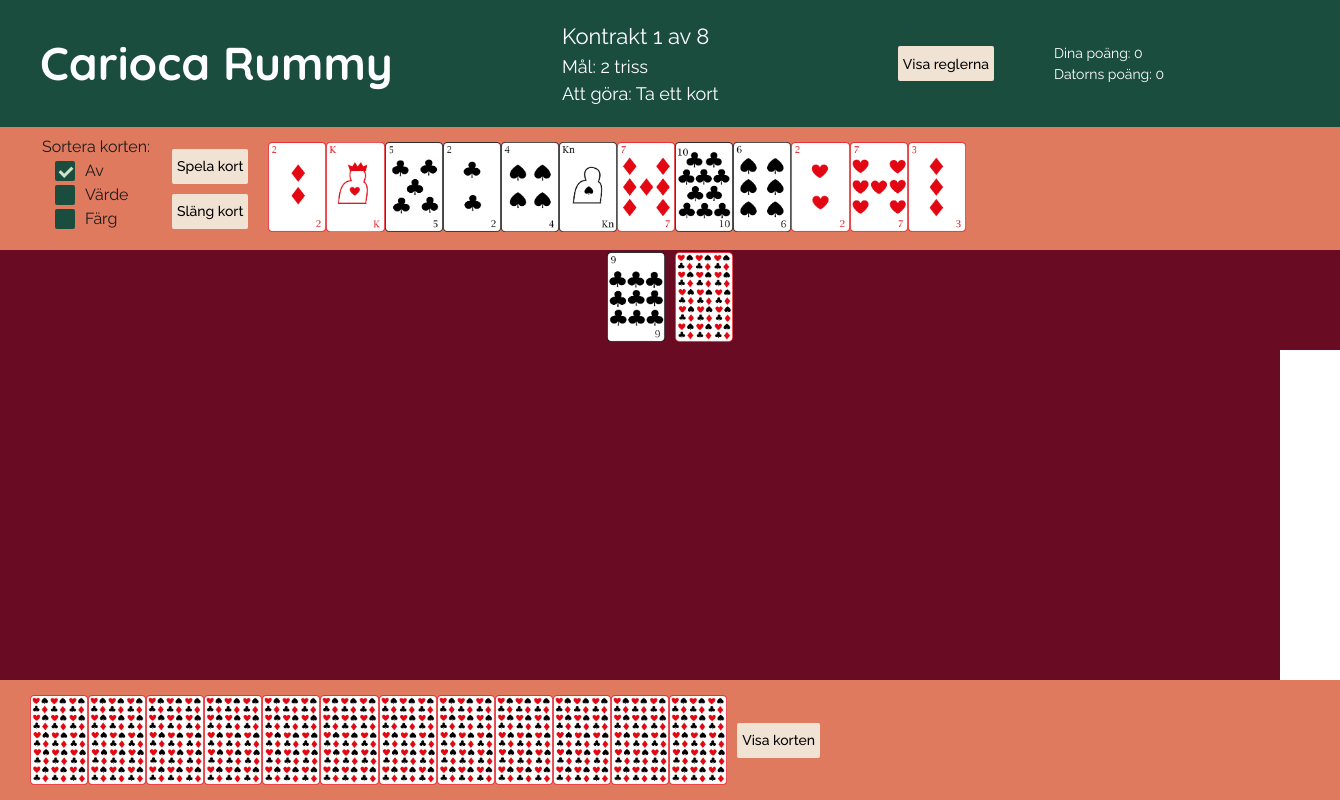
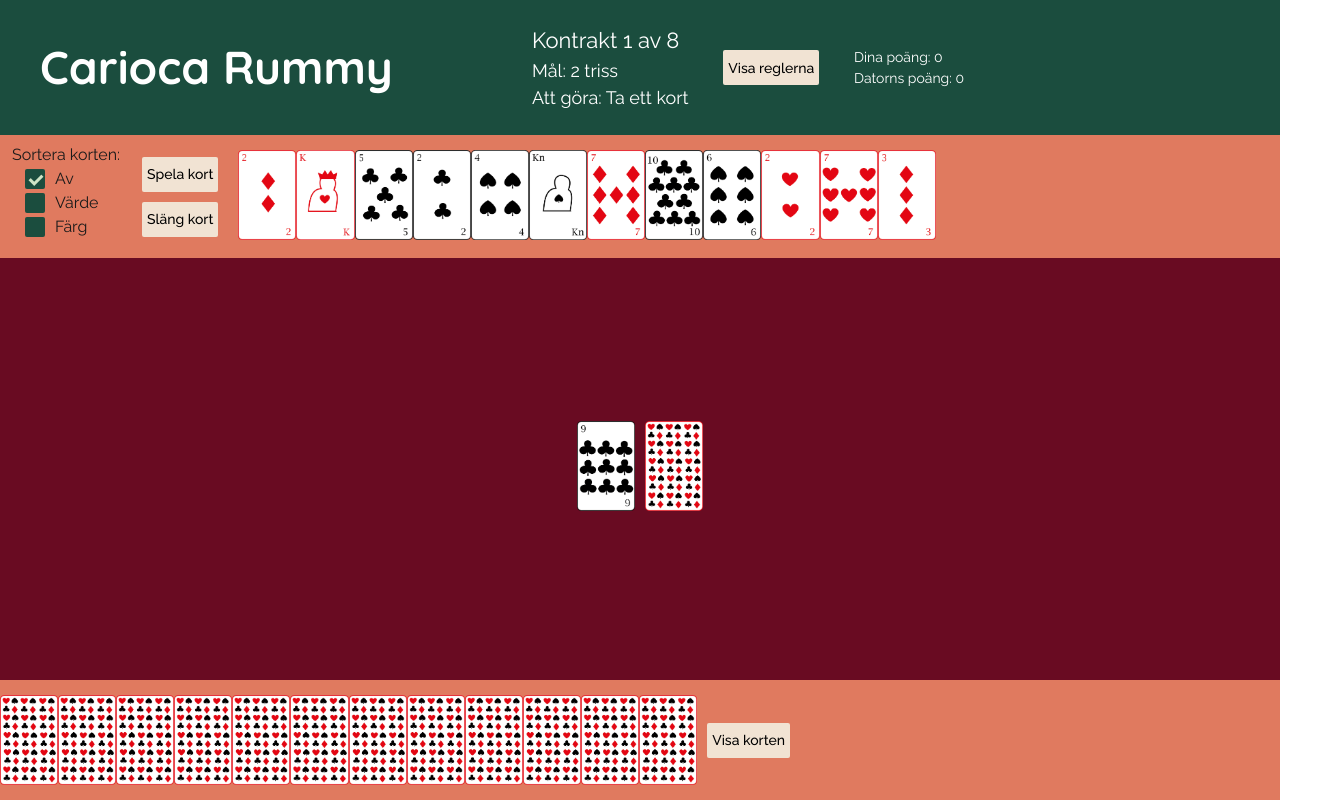
Before and after one commit to Tejpex/carioca-rummy, a React (Vite) app: page / in a window 1280 px wide. Shown: the top 800 px of the page, 1340 px wide, since content can reach past the window. Built offline with nearby package versions, Linux system fonts and the light colour scheme.

Commit message:
Remove padding + add flex for outer margins

```diff
--- a/src/App.jsx
+++ b/src/App.jsx
@@ -20,4 +20,6 @@ const AppContainer = styled.div`
   width: 100vw;
   height: 100vh;
   margin: 0;
+  display: flex;
+  flex-direction: column;
 `
--- a/src/components/GameSite.jsx
+++ b/src/components/GameSite.jsx
@@ -13,7 +13,6 @@ export const GameSite = () => {
     computer,
     message,
     showRules,
-    setShowRules,
     gameOver
   } = useCarioca()
 
@@ -22,16 +21,14 @@ export const GameSite = () => {
       {showRules && <RulesInfo />}
       {gameOver && <GameOver />}
       {!gameOver && (
-        <div>
+        <Container>
           <HandRow person={player} />
           <TableRow person={player} />
           {message && <MessageBox message={message} />}
           <Table />
-          <LowerRow>
-            <TableRow person={computer} />
-            <HandRow person={computer} />
-          </LowerRow>
-        </div>
+          <TableRow person={computer} />
+          <HandRow person={computer} />
+        </Container>
       )}
     </MainWindow>
   )
@@ -43,8 +40,10 @@ const MainWindow = styled.div`
   background-color: var(--primary);
 `
 
-const LowerRow = styled.div`
-  position: absolute;
-  bottom: 0;
+const Container = styled.div`
   width: 100%;
+  height: 100%;
+  display: flex;
+  flex-direction: column;
+  justify-content: space-between;
 `
--- a/src/components/HandRow.jsx
+++ b/src/components/HandRow.jsx
@@ -101,8 +101,8 @@ export const HandRow = ({person}) => {
 
 const RowSection= styled.div`
   background-color: var(--primary-light);
-  width: 100%;
-  padding: 15px 30px;
+  width: 100vw;
+  padding: 15px 0;
   display: flex;
   flex-direction: column;
   justify-content: flex-start;
--- a/src/components/Header.jsx
+++ b/src/components/Header.jsx
@@ -29,19 +29,20 @@ export const Header = () => {
         }}
         color="var(--secondary-light)"
       />
-      </InfoDiv>
       <ScoreDiv>
         <Score>Dina poäng: {player.score}</Score>
         <Score>Datorns poäng: {computer.score}</Score>
       </ScoreDiv>
+      </InfoDiv>
+
     </HeaderDiv>
   )
 }
 
 const HeaderDiv = styled.div`
   background-color: var(--secondary);
-  width: 100%;
-  padding: 20px 30px;
+  width: 100vw;
+  padding: 20px 0;
   display: flex;
   flex-direction: column;
 
@@ -50,18 +51,18 @@ const HeaderDiv = styled.div`
     grid-template-columns: 1fr 2fr 1fr;
   }
 
-  @media (min-width: 930px) {
+  @media (min-width: 1005px) {
     grid-template-columns: 2fr 2fr 1fr;
   }
 
   @media (min-width: 1500px) {
     grid-template-columns: 1fr 2fr 1fr;
-    padding: 30px 50px;
+    padding: 30px 0;
   }
 `
 
 const Title = styled.h1`
-  margin: 20px 10px;
+  margin: 20px 10px 20px 40px;
   text-align: left;
   font-size: 28px;
   color: white;
@@ -76,7 +77,11 @@ const Title = styled.h1`
   }
 
   @media (min-width: 690px) {
-    margin: 0 10px;
+    margin-left: 40px;
+  }
+
+  @media (min-width: 1500px) {
+    margin-left: 90px;
   }
 `
 
@@ -105,7 +110,7 @@ const TextDiv = styled.div`
   display: flex;
   flex-direction: column;
 
-  @media (min-width: 1500px) {
+  @media (min-width: 1300px) {
     flex-direction: row;
     align-items: center;
     gap: 20px;
--- a/src/components/Table.jsx
+++ b/src/components/Table.jsx
@@ -40,7 +40,6 @@ const TableMidRow = styled.div`
   background-color: var(--primary);
   width: 100%;
   height: 100px;
-  padding: 0 30px;
 `
 
 const CardButton = styled.button`
--- a/src/components/TableRow.jsx
+++ b/src/components/TableRow.jsx
@@ -24,7 +24,6 @@ export const TableRow = ({person}) => {
 
 const TableCardRow = styled.div`
   width: 100%;
-  padding: 0 30px;
   display: flex;
   justify-content: flex-start;
 `
```
Lines whose indentation alone changed are shown as unchanged.
